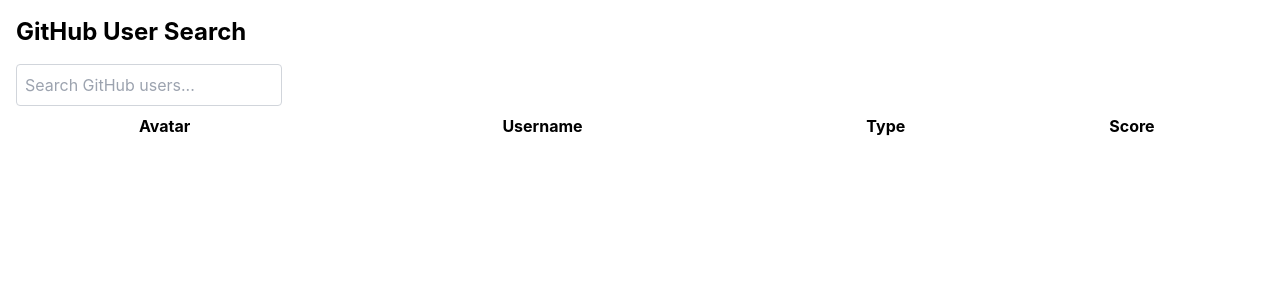
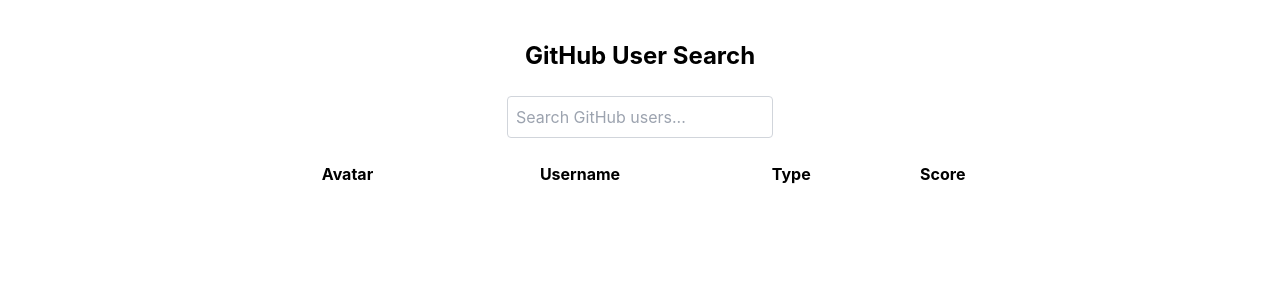
Before and after one commit to NguyenDat251/sk-t, a React (Create React App) app in the folder test1/: page / in a window 1280 px wide. Shown: the top 300 px of the page. Built offline with nearby package versions, Linux system fonts and the light colour scheme.

Commit message:
feat: update UI

```diff
--- a/test1/src/pages/UserHomepage/UserHomepage.tsx
+++ b/test1/src/pages/UserHomepage/UserHomepage.tsx
@@ -1,8 +1,8 @@
 // src/components/UserSearchApp.tsx
-import React from 'react';
-import SearchBar from './components/SearchBar/SearchBar';
-import UserTable from './components/UserTable/UserTable';
-import { handleRequestFetchingUser } from 'store/actions/userActions';
+import React from "react";
+import SearchBar from "./components/SearchBar/SearchBar";
+import UserTable from "./components/UserTable/UserTable";
+import { handleRequestFetchingUser } from "store/actions/userActions";
 import { useSelector } from "react-redux";
 import { userSelector } from "store/reducers/userReducer";
 
@@ -10,10 +10,14 @@
   const { users, loading, error } = useSelector(userSelector);
 
   return (
-    <div className="container mx-auto p-4">
-      <h1 className="text-2xl font-bold mb-4">GitHub User Search</h1>
-      <SearchBar handleRequestFetchingUser={handleRequestFetchingUser} />
-      <UserTable users={users} loading={loading} error={error} />
+    <div className="container mx-auto py-10 max-w-3xl flex flex-col h-screen gap-y-4">
+      <div className="flex flex-col items-center gap-2">
+        <h1 className="text-2xl font-bold mb-4">GitHub User Search</h1>
+        <SearchBar handleRequestFetchingUser={handleRequestFetchingUser} />
+      </div>
+      <div className="overflow-y-scroll grow">
+        <UserTable users={users} loading={loading} error={error} />
+      </div>
     </div>
   );
 };
--- a/test1/src/pages/UserHomepage/components/SearchBar/SearchBar.tsx
+++ b/test1/src/pages/UserHomepage/components/SearchBar/SearchBar.tsx
@@ -16,7 +16,7 @@
 
   return (
     <input
-      data-testId="user-search-input"
+      data-testid="user-search-input"
       id="user-search"
       type="text"
       value={query}
--- a/test1/src/pages/UserHomepage/components/UserTable/UserTable.tsx
+++ b/test1/src/pages/UserHomepage/components/UserTable/UserTable.tsx
@@ -12,7 +12,7 @@
 const UserTable: React.FC<UserTableProps> = ({users, loading, error}) => {
   return (
     <>
-      <table className="min-w-full bg-white" data-testId="user-table">
+      <table className="min-w-full bg-white" data-testid="user-table">
         <thead>
           <tr>
             <th className="py-2">Avatar</th>
```
